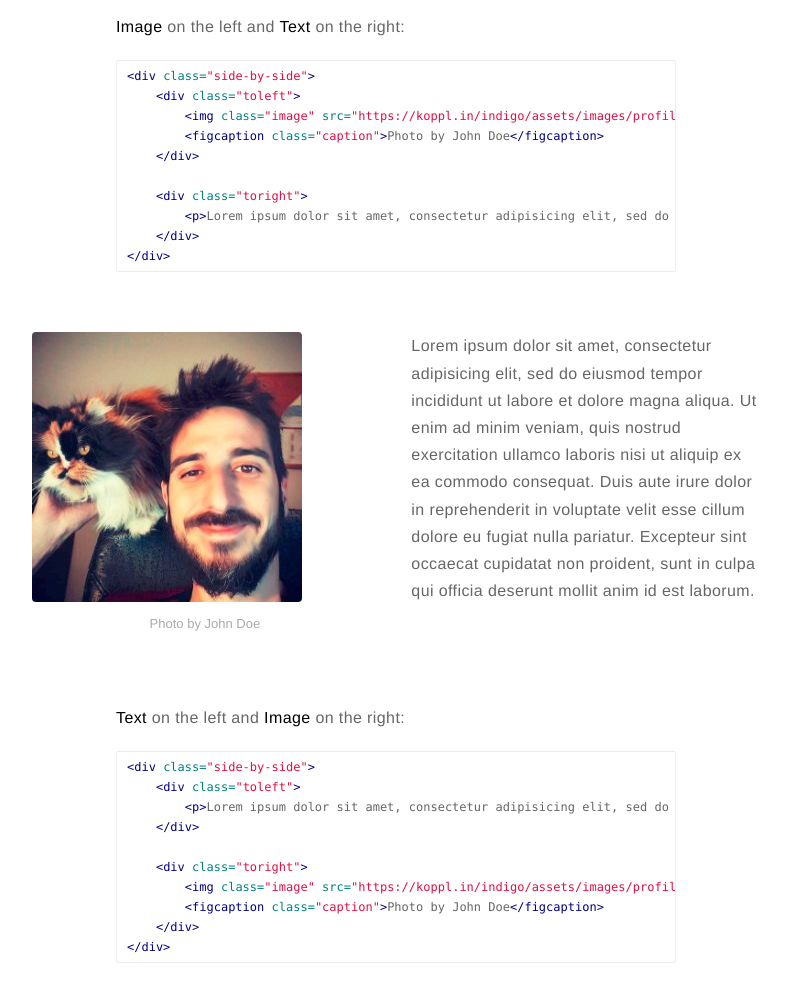
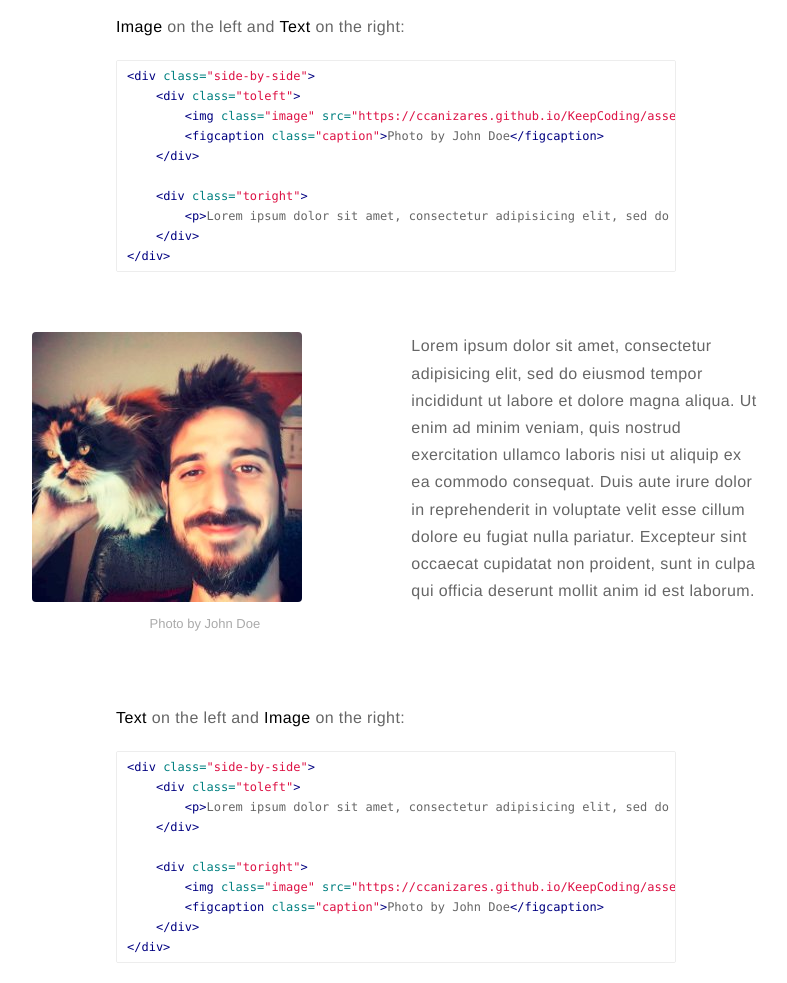
Before and after one commit to ccanizares/KeepCoding, a Jekyll site: the page built from _posts/2015-02-24-markdown-extra-components.markdown, in a window 1280 px wide and 1400 px high, scrolled down 978 px. Shown: the part 151-1134 px from the top of the window, without its empty margins (244-1031 px from the left). Built offline with Jekyll 4.4.1, drawn with Linux system fonts in a browser that asks for light colours; our own code applies the rules of GitHub Pages for plain Markdown files; part of the change alters nothing that is shown.

Commit message:
updated url in config.yaml

```diff
--- a/_config.yml
+++ b/_config.yml
@@ -16,7 +16,7 @@ resume: false
 resume-external: false
 resume-url: https://google.com/?q=my+resume
 
-url: https://koppl.in/indigo
+url: https://ccanizares.github.io/KeepCoding
 # your url: http://USERNAME.github.io
 
 permalink: /:title/
```
Also changed, not shown: assets/images/james.jpg (deleted).
